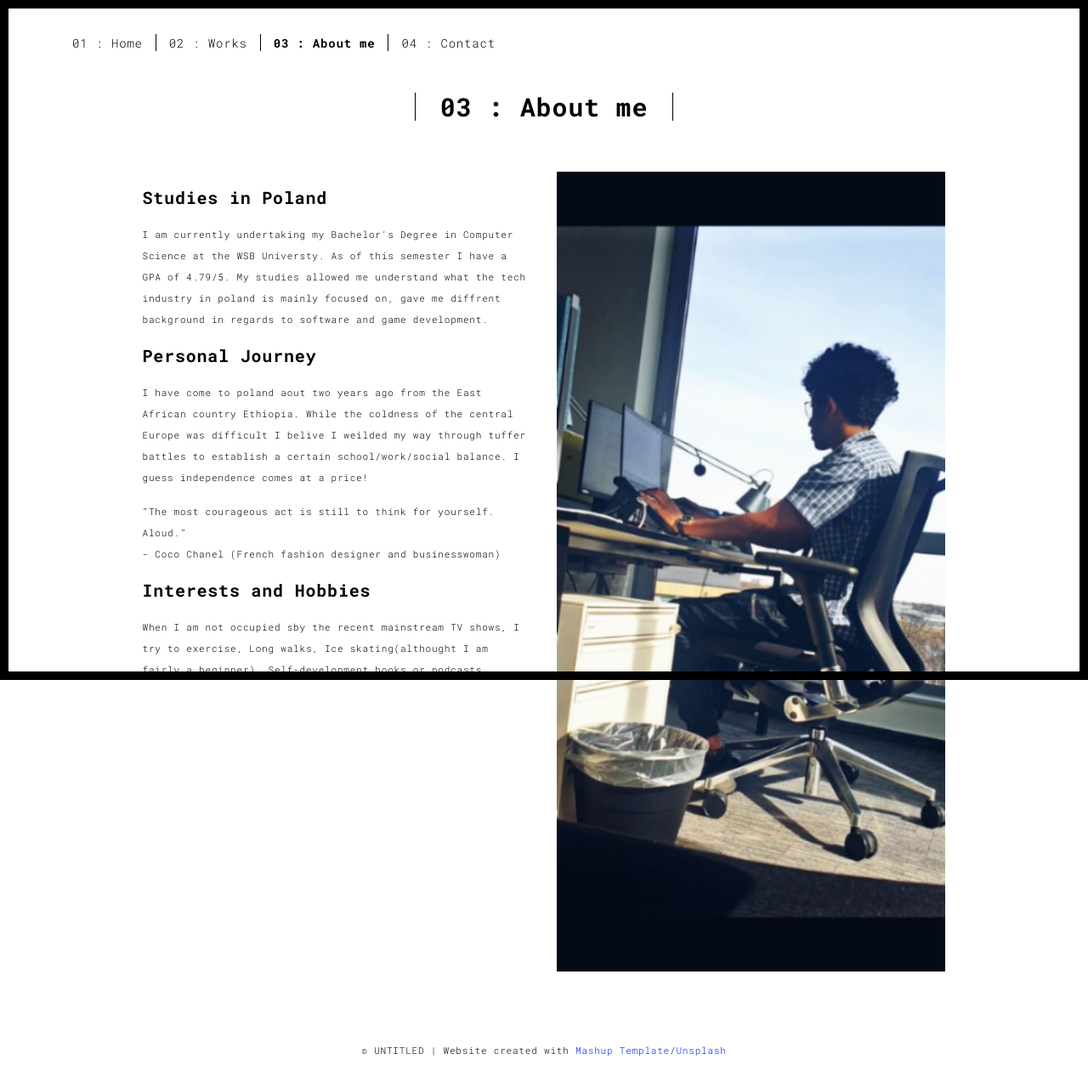
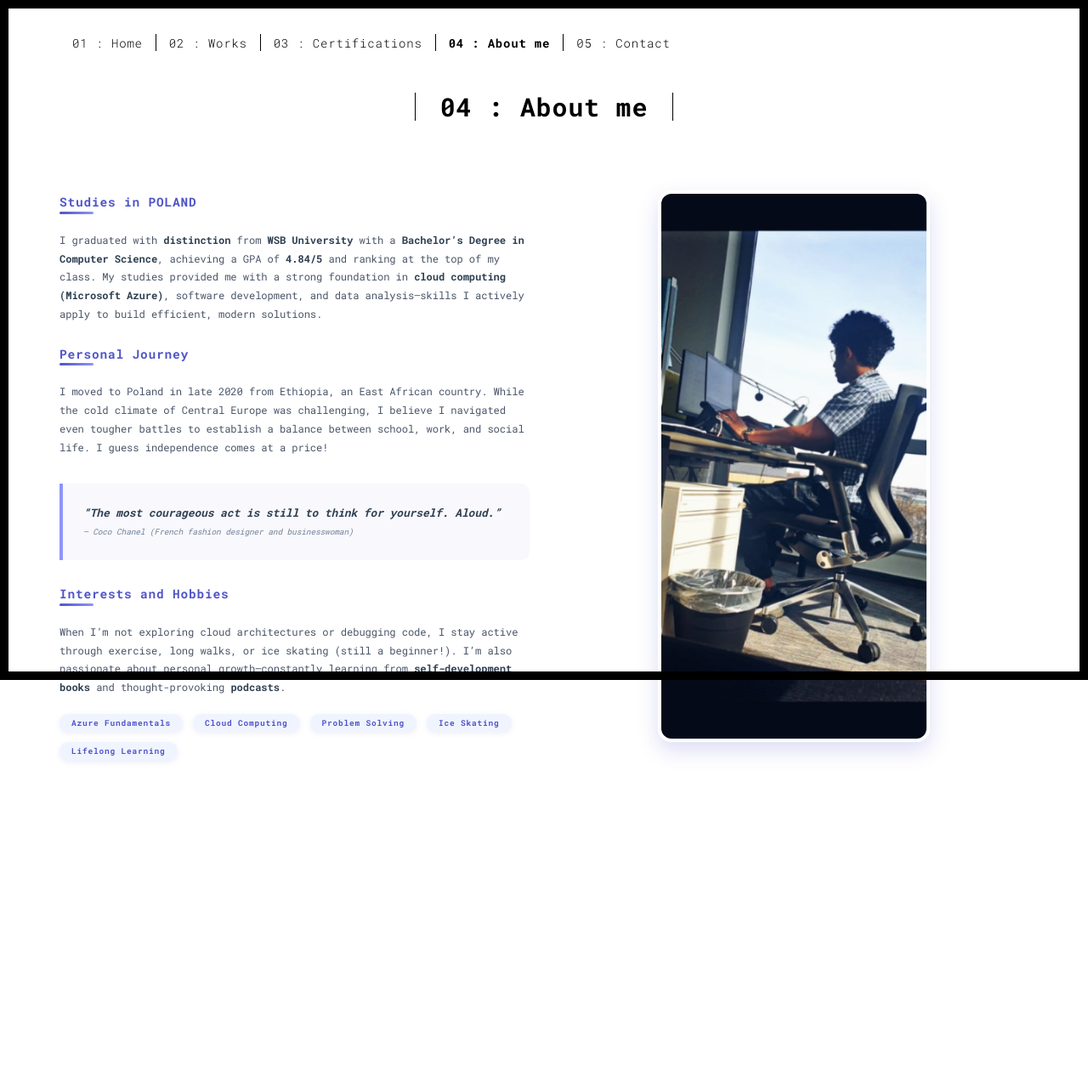
Before and after one commit to Bek-dev-135/portfolioBek, a Flask app: page /about.html in a window 1280 px wide. Shown: the whole page at 85% size. After the commit the page ends 895 px from the top, so only its background shows below. Run offline with Flask 2, Linux system fonts and the light colour scheme; some libraries are stand-ins or nearby versions.

Commit message:
Revamp About page with new layout and content
Updated the About page with new content and styles.

```diff
--- a/templates/about.html
+++ b/templates/about.html
@@ -15,20 +15,240 @@
   <link rel="apple-touch-icon" sizes="180x180" href="./static/assets/apple-icon-180x180.png">
   <link href="./static/assets/favicon.ico" rel="icon">
 
-  <title>Title page</title>
+  <title>About</title>
 
-<link href="./static/main.3f6952e4.css" rel="stylesheet"></head>
+  <link href="./static/main.3f6952e4.css" rel="stylesheet">
+  <style>
+    /* ===== ENHANCED ABOUT PAGE ===== */
+    .about-section {
+      background: linear-gradient(135deg, #f9fbfd 0%, #ffffff 100%);
+      border-radius: 20px;
+      padding: 35px;
+      box-shadow: 0 8px 30px rgba(0, 0, 0, 0.06);
+      position: relative;
+      overflow: hidden;
+      margin-top: 20px;
+    }
+
+    .about-section::before {
+      content: '';
+      position: absolute;
+      top: 0;
+      left: 0;
+      width: 100%;
+      height: 5px;
+      background: linear-gradient(90deg, #4e54c8, #8f94fb);
+    }
+
+    .about-section h1.h2 {
+      font-weight: 800;
+      color: #2d3e50;
+      margin-bottom: 10px;
+      font-size: 2.2rem;
+      letter-spacing: -0.5px;
+      text-shadow: 0 1px 2px rgba(0,0,0,0.05);
+    }
+
+    .tagline {
+      text-align: center;
+      color: #6b7280;
+      font-size: 1.15rem;
+      margin-bottom: 30px;
+      font-weight: 500;
+    }
+
+    .about-content {
+      display: flex;
+      flex-wrap: wrap;
+      gap: 35px;
+      align-items: center;
+    }
+
+    .about-text {
+      flex: 1;
+      min-width: 300px;
+    }
+
+    .about-image {
+      flex: 1;
+      min-width: 280px;
+      display: flex;
+      justify-content: center;
+      align-items: center;
+    }
+
+    .about-image img {
+      width: 100%;
+      max-width: 320px;
+      height: auto;
+      border-radius: 16px;
+      box-shadow: 0 10px 25px rgba(78, 84, 200, 0.2);
+      transition: all 0.4s cubic-bezier(0.175, 0.885, 0.32, 1.275);
+      border: 4px solid white;
+    }
+
+    .about-image img:hover {
+      transform: scale(1.03) rotate(1deg);
+      box-shadow: 0 14px 35px rgba(78, 84, 200, 0.35);
+    }
+
+    .about-text h3 {
+      color: #4e54c8;
+      margin-top: 28px;
+      font-weight: 700;
+      font-size: 1.45rem;
+      position: relative;
+      padding-bottom: 6px;
+    }
+
+    .about-text h3::after {
+      content: '';
+      position: absolute;
+      bottom: 0;
+      left: 0;
+      width: 40px;
+      height: 3px;
+      background: linear-gradient(to right, #4e54c8, #8f94fb);
+      border-radius: 2px;
+    }
+
+    .about-text p {
+      color: #4a5568;
+      font-size: 1.22rem;
+      line-height: 1.78;
+      margin: 18px 0;
+      font-weight: 400;
+      letter-spacing: -0.01em;
+    }
+
+    .about-text p.quote {
+      background: rgba(78, 84, 200, 0.04);
+      border-left: 4px solid #8f94fb;
+      padding: 24px;
+      margin: 32px 0;
+      border-radius: 0 10px 10px 0;
+      font-style: italic;
+      color: #2d3e50;
+      font-weight: 600;
+      font-size: 1.3rem;
+      position: relative;
+      line-height: 1.6;
+    }
+
+    .about-text p.quote::before {
+      content: """;
+      position: absolute;
+      top: -22px;
+      left: 10px;
+      font-size: 4.2rem;
+      color: rgba(78, 84, 200, 0.1);
+      font-family: Georgia, serif;
+      line-height: 1;
+    }
+
+    .about-text b {
+      color: #2d3e50;
+      font-weight: 700;
+    }
+
+    /* Tech & Interests Badges */
+    .badges {
+      display: flex;
+      flex-wrap: wrap;
+      gap: 12px;
+      margin-top: 20px;
+      justify-content: flex-start;
+    }
+
+    .badge {
+      background: #f0f4ff;
+      color: #4e54c8;
+      padding: 6px 14px;
+      border-radius: 20px;
+      font-size: 0.95rem;
+      font-weight: 600;
+      box-shadow: 0 2px 6px rgba(78, 84, 200, 0.1);
+    }
+
+    /* Animation */
+    @keyframes fadeInUp {
+      from {
+        opacity: 0;
+        transform: translateY(20px);
+      }
+      to {
+        opacity: 1;
+        transform: translateY(0);
+      }
+    }
+
+    .about-section.animated {
+      animation: fadeInUp 0.8s ease-out forwards;
+      opacity: 0;
+    }
+
+    /* Mobile */
+    @media (max-width: 992px) {
+      .about-section {
+        padding: 28px 20px;
+      }
+      .about-content {
+        flex-direction: column;
+        text-align: center;
+      }
+      .badges {
+        justify-content: center;
+      }
+      .about-text h3::after {
+        left: 50%;
+        transform: translateX(-50%);
+      }
+      .about-text p.quote {
+        border-left: none;
+        border-top: 3px solid #8f94fb;
+        border-radius: 10px;
+        text-align: center;
+        padding: 20px 15px;
+      }
+      .about-text p.quote::before {
+        top: -30px;
+        left: 50%;
+        transform: translateX(-50%);
+        font-size: 3.8rem;
+      }
+      .tagline {
+        font-size: 1.05rem;
+      }
+    }
+
+    @media (max-width: 480px) {
+      .about-section h1.h2 {
+        font-size: 1.85rem;
+      }
+      .about-text h3 {
+        font-size: 1.28rem;
+      }
+      .about-text p {
+        font-size: 1.15rem;
+      }
+      .about-text p.quote {
+        font-size: 1.2rem;
+      }
+    }
+  </style>
+</head>
 
 <body class="">
   <div id="site-border-left"></div>
   <div id="site-border-right"></div>
   <div id="site-border-top"></div>
   <div id="site-border-bottom"></div>
- <!-- Add your content of header -->
+
   <header>
-  <nav class="navbar  navbar-fixed-top navbar-default">
+    <nav class="navbar navbar-fixed-top navbar-default">
       <div class="container">
-        <button type="button" class="navbar-toggle collapsed" data-toggle="collapse" data-target="#navbar-collapse" aria-expanded="false">
+        <button type="button" class="navbar-toggle collapsed" data-toggle="collapse" data-target="#navbar-collapse"
+          aria-expanded="false">
           <span class="sr-only">Toggle navigation</span>
           <span class="icon-bar"></span>
           <span class="icon-bar"></span>
@@ -39,12 +259,10 @@
           <ul class="nav navbar-nav ">
             <li><a href="./index.html" title="">01 : Home</a></li>
             <li><a href="./works.html" title="">02 : Works</a></li>
-          <li><a href="./about.html" title="">03 : About me</a></li>
-          <li><a href="./contact.html" title="">04 : Contact</a></li>
-
+            <li><a href="./work.html" title="">03 : Certifications</a></li>
+            <li><a href="./about.html" title="">04 : About me</a></li>
+            <li><a href="./contact.html" title="">05 : Contact</a></li>
           </ul>
-
-
         </div>
       </div>
     </nav>
@@ -54,72 +272,62 @@
     <div class="container">
       <div class="row">
         <div class="col-xs-12">
-          <div class="section-container-spacer text-center">
-            <h1 class="h2">03 : About me</h1>
+          <div class="section-container-spacer text-center" >
+            <h1 class="h2">04 : About me</h1>
           </div>
 
-          <div class="row">
-            <div class="col-md-10 col-md-offset-1">
-              <div class="row">
-                <div class="col-xs-12 col-md-6">
-                  <h3>Studies in Poland</h3>
-                  <p>I am currently undertaking my Bachelor's Degree in Computer Science at the WSB Universty.
-                    As of this semester I have a GPA of 4.79/5.
-                    My studies allowed me understand what the tech industry in poland is mainly focused on, gave me diffrent background in regards to software and game development.
 
+            <div class="about-content">
+              <div class="about-text">
+                <h3>Studies in POLAND</h3>
+                <p>
+                  I graduated with <b>distinction</b> from <b>WSB University</b> with a <b>Bachelor’s Degree in Computer Science</b>, achieving a GPA of <b>4.84/5</b> and ranking at the top of my class.
+                  My studies provided me with a strong foundation in <b>cloud computing (Microsoft Azure)</b>, software development, and data analysis—skills I actively apply to build efficient, modern solutions.
                 </p>
-                  <h3>Personal Journey </h3>
-                  <p>I have come to poland aout two years ago from the East African country Ethiopia. While the coldness of the central Europe was difficult I belive I weilded my way through tuffer battles to establish a certain school/work/social balance. I guess independence comes at a price!</p>
-                   <p>“The most courageous act is still to think for yourself. Aloud.”<br>
-- Coco Chanel (French fashion designer and businesswoman)</p>
+
+                <h3>Personal Journey</h3>
+                <p>
+                  I moved to Poland in late 2020 from Ethiopia, an East African country.
+                  While the cold climate of Central Europe was challenging, I believe I navigated even tougher battles to establish a balance between school, work, and social life.
+                  I guess independence comes at a price!
+                </p>
+
+                <p class="quote">
+                  “The most courageous act is still to think for yourself. Aloud.”<br>
+                  <span style="font-weight: normal; font-size: 0.95rem; color: #718096;">– Coco Chanel (French fashion designer and businesswoman)</span>
+                </p>
 
                 <h3>Interests and Hobbies</h3>
                 <p>
-                  When I am not occupied sby the recent mainstream TV shows, I try to exercise, Long walks, Ice skating(althought I am fairly a beginner), Self-development books or podcasts.</p>
+                  When I’m not exploring cloud architectures or debugging code, I stay active through exercise, long walks, or ice skating (still a beginner!).
+                  I’m also passionate about personal growth—constantly learning from <b>self-development books</b> and thought-provoking <b>podcasts</b>.
+                </p>
+
+                <div class="badges">
+                  <span class="badge">Azure Fundamentals</span>
+                  <span class="badge">Cloud Computing</span>
+                  <span class="badge">Problem Solving</span>
+                  <span class="badge">Ice Skating</span>
+                  <span class="badge">Lifelong Learning</span>
                 </div>
-                <div class="col-xs-12 col-md-6">
-                  <img src="./static/assets/images/profil.jpg" class="img-responsive" alt="">
+              </div>
+
+              <div class="about-image">
+                <img src="./static/assets/images/profil.jpg" alt="Profile photo" />
+              </div>
+            </div>
+          </div>
         </div>
       </div>
     </div>
   </div>
 
-
-       </div>
-      </div>
-    </div>
-  </div>
-
-
-<footer class="footer-container text-center">
-  <div class="container">
-    <div class="row">
-      <div class="col-xs-12">
-        <p>© UNTITLED | Website created with <a href="http://www.mashup-template.com/" title="Create website with free html template">Mashup Template</a>/<a href="https://www.unsplash.com/" title="Beautiful Free Images">Unsplash</a></p>
-      </div>
-    </div>
-  </div>
-</footer>
-
   <script>
     document.addEventListener("DOMContentLoaded", function (event) {
-     navActivePage();
+      if (typeof navActivePage === 'function') navActivePage();
     });
   </script>
-
-<!-- Google Analytics: change UA-XXXXX-X to be your site's ID
-
-<script>
-  (function (i, s, o, g, r, a, m) {
-    i['GoogleAnalyticsObject'] = r; i[r] = i[r] || function () {
-      (i[r].q = i[r].q || []).push(arguments)
-    }, i[r].l = 1 * new Date(); a = s.createElement(o),
-      m = s.getElementsByTagName(o)[0]; a.async = 1; a.src = g; m.parentNode.insertBefore(a, m)
-  })(window, document, 'script', '//www.google-analytics.com/analytics.js', 'ga');
-  ga('create', 'UA-XXXXX-X', 'auto');
-  ga('send', 'pageview');
-</script>
-
---> <script type="text/javascript" src="./static/main.70a66962.js"></script></body>
+  <script type="text/javascript" src="./static/main.70a66962.js"></script>
+</body>
 
 </html>
```
Lines whose indentation alone changed are shown as unchanged.
